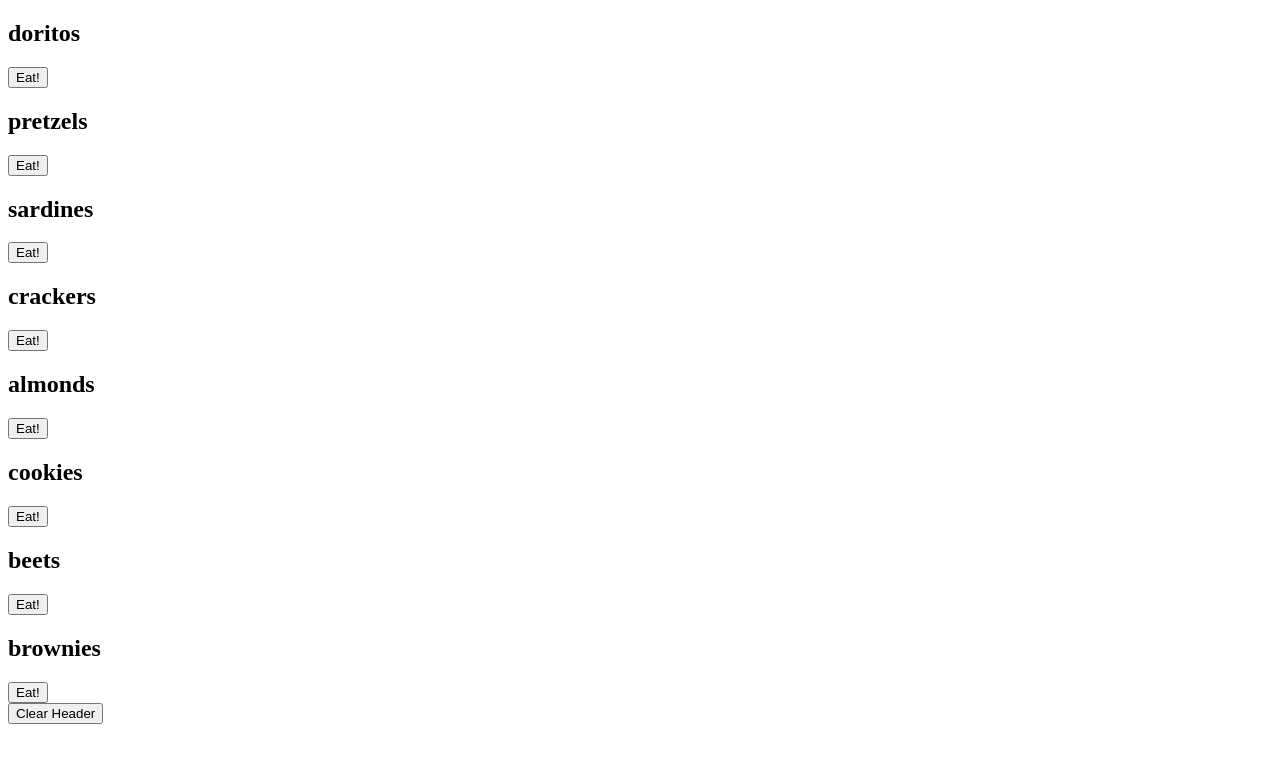
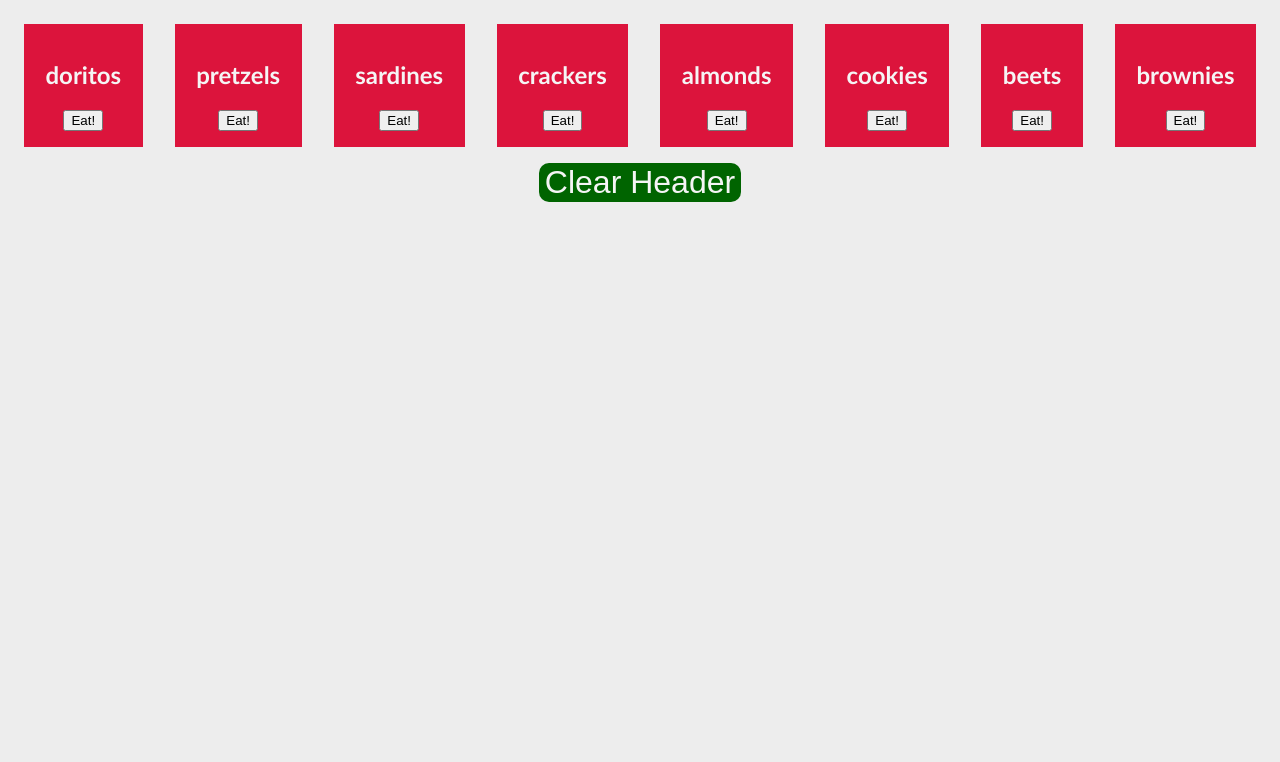
Before and after one commit to nss-cohort-40/Debuggin, a plain HTML site: page index.html in a window 1280 px wide. Drawn offline with Linux system fonts and the light colour scheme.

Commit message:
after demo changes

```diff
--- a/index.html
+++ b/index.html
@@ -4,13 +4,15 @@
 <head>
   <meta charset="utf-8">
   <title>Debuggin'</title>
-  <link rel="stylesheet" href="./styles/nain.css">
+  <link rel="stylesheet" href="./styles/main.css">
 </head>
 
 <body>
   <header></header>
-  <section class="main"></section>
-  <button id="clear">Clear Header</button>
+  <section class="main"> </section>
+  <footer>
+    <button id="clear">Clear Header</button>
+  </footer>
   <script src="./scripts/main.js"></script>
 </body>
 
--- a/scripts/main.js
+++ b/scripts/main.js
@@ -1,8 +1,10 @@
 console.log("We be debuggin'")
 
 // get references to DOM elements
-const section = document.querySelector("section");
+const section = document.querySelector(".main");
+
 const header = document.querySelector("header");
+console.log('header: ', header);
 const clearButton = document.querySelector("#clear")
 
 
@@ -22,7 +24,7 @@ const snacks = [
   },
   {
     name: "crackers",
-    tastesGood: "true"
+    tastesGood: 1
   },
   {
     name: "almonds",
@@ -45,8 +47,7 @@ const snacks = [
 // snack card factory takes a snack object and makes an HTML representation
 function snackCard(snack) {
   let taste = "yuck"
-  if (snack.tastesGood === true) {
-    // debugger;
+  if (snack.tastesGood == true) {
     taste = "yum"
   }
   return `<div id=${snack.name} class="snackCard">
@@ -57,7 +58,7 @@ function snackCard(snack) {
 
 // iterate snack objects array and make snack cards for each
 for (let i = 0; i < snacks.length; i++) {
-  // console.log("What is i:", i)
+  console.log("What snack is it:", snacks[i])
   section.innerHTML += snackCard(snacks[i])
 }
 
@@ -96,10 +97,10 @@ buttons.forEach(button => button.addEventListener("click", eatSnack));
 // clear headers - add try/catch in case no headers exist
 clearButton.addEventListener("click", () => {
   try {
-    header.removeChild(header.lastElementChild)
-    // header.childNodes.forEach(child => child.remove())
+    // header.removeChild(header.lastElementChild)
+    header.childNodes.forEach(child => child.remove());
   } catch (exception) {
-    console.error("There are no headers to remove!!");
+    alert("There are no headers to remove!! Read the error in the console");
     console.error(exception)
   }
 })
--- a/styles/main.css
+++ b/styles/main.css
@@ -25,3 +25,20 @@ section {
 .gross {
   background-color: yellowgreen;
 }
+
+footer {
+  display: flex;
+}
+
+#clear {
+  margin: auto;
+  background-color: darkgreen;
+  color: whitesmoke;
+  border-radius: 10px;
+  border-style: none;
+  font-size: 2em;
+}
+
+#clear:hover {
+  background-color: crimson;
+}
```
